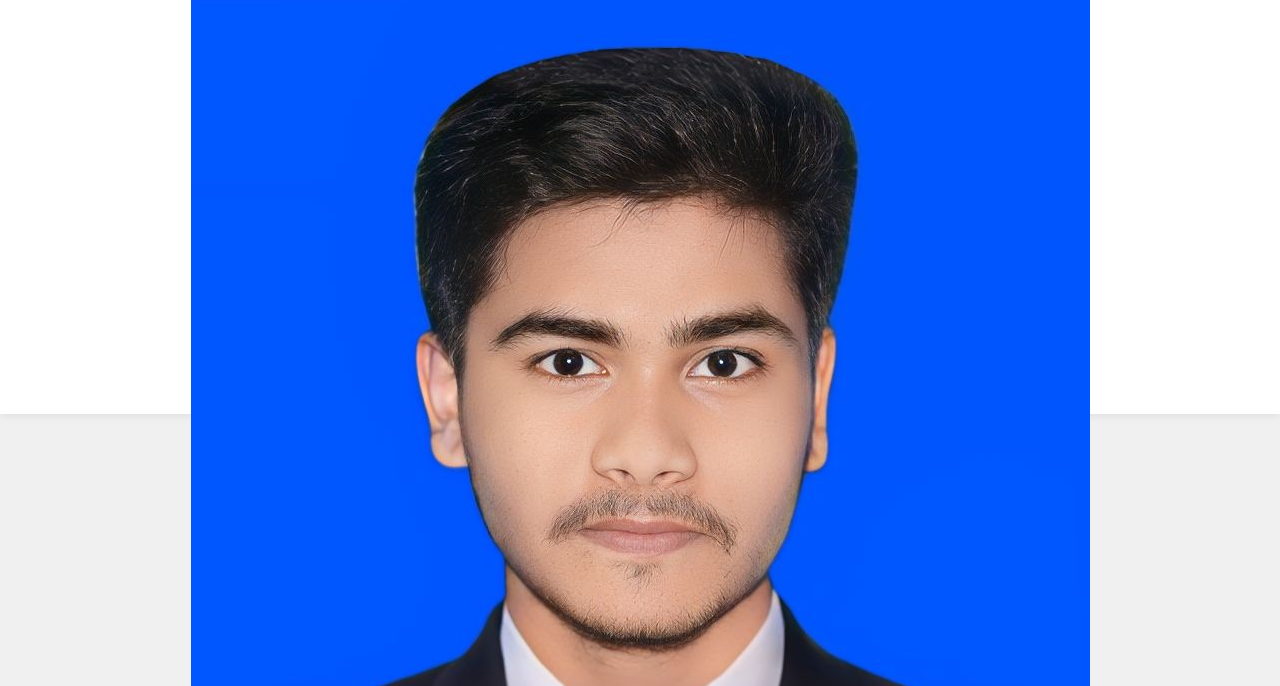
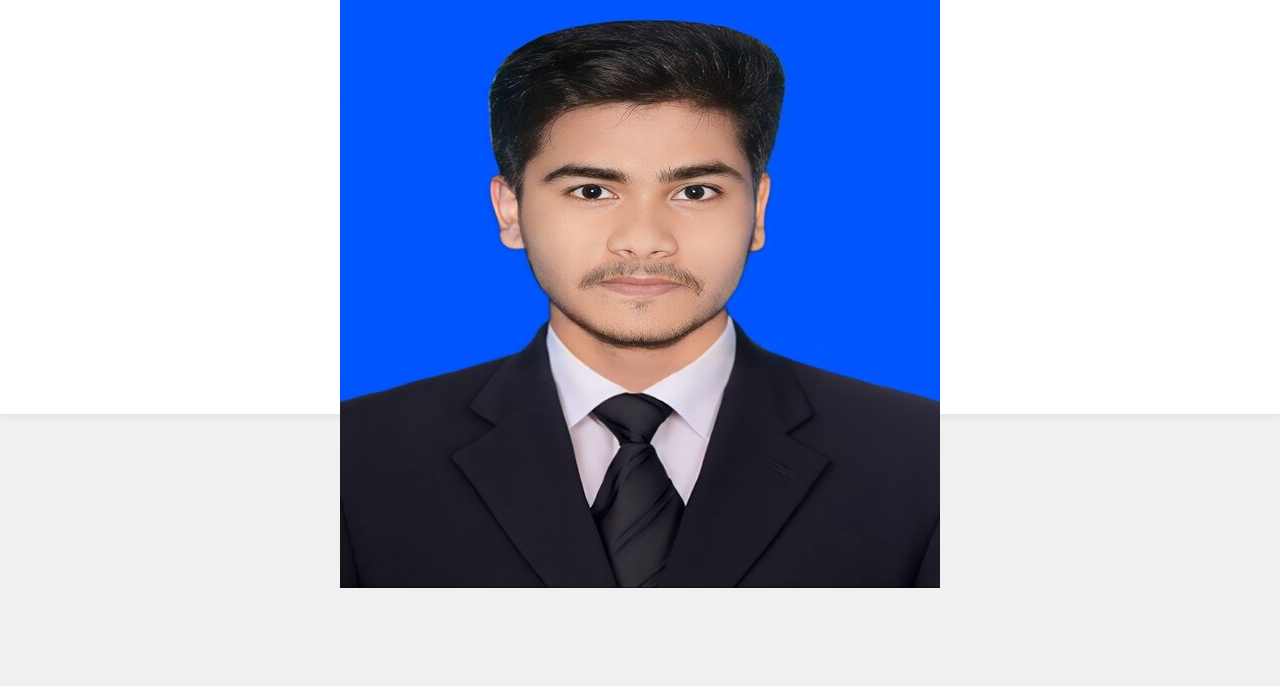
Before and after one commit to asitinstitute78/office, a plain HTML site: page kawsar.html in a window 1280 px wide. Shown: the part 386-1072 px from the top of the page. Drawn offline with Linux system fonts and the light colour scheme.

Commit message:
Update kawsar.html

```diff
--- a/kawsar.html
+++ b/kawsar.html
@@ -178,7 +178,7 @@
         <div class="top-bar"></div>
         <div class="profile-section">
             <img src="android%20developer%20cover%20pic.jpg" alt="Cover Picture" class="cover-pic">
-            <img src="kawsar.jpg">
+            <img src="kawsar (1).jpg">
             <h1>MD KAWSAR</h1>
             <p>Welcome to visit My Profile</p>
         </div>
```
